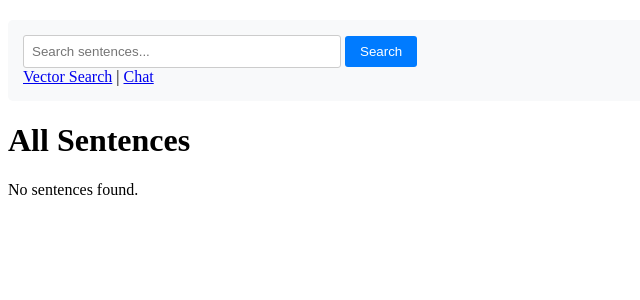
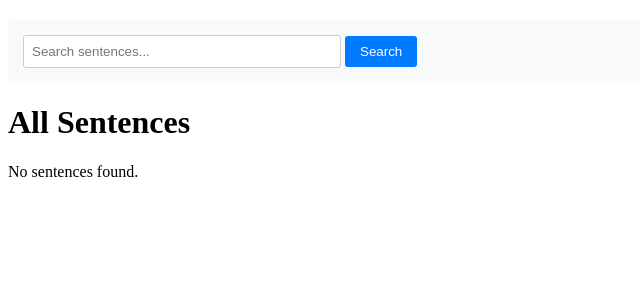
Before and after one commit to pe-unde-bei-apa/pe-unde-bei-apa, a Flask app: page /all_sentences in a window 1280 px wide. Shown: the top 300 px of the page, without its empty margins (0-640 px from the left). Run offline with Flask 3, Linux system fonts and the light colour scheme; data that the repository does not hold is empty.

Commit message:
remove links

```diff
--- a/website/server/templates/all_sentences.html
+++ b/website/server/templates/all_sentences.html
@@ -49,7 +49,7 @@
             <input type="text" name="q" placeholder="Search sentences..." value="{{ query }}">
             <button type="submit">Search</button>
         </form>
-        <a href="/vectorsearch">Vector Search</a> | <a href="/chat">Chat</a>
+        <!-- <a href="/vectorsearch">Vector Search</a> | <a href="/chat">Chat</a> -->
     </div>
     <h1>All Sentences</h1>
     {% if sentences %}
```
